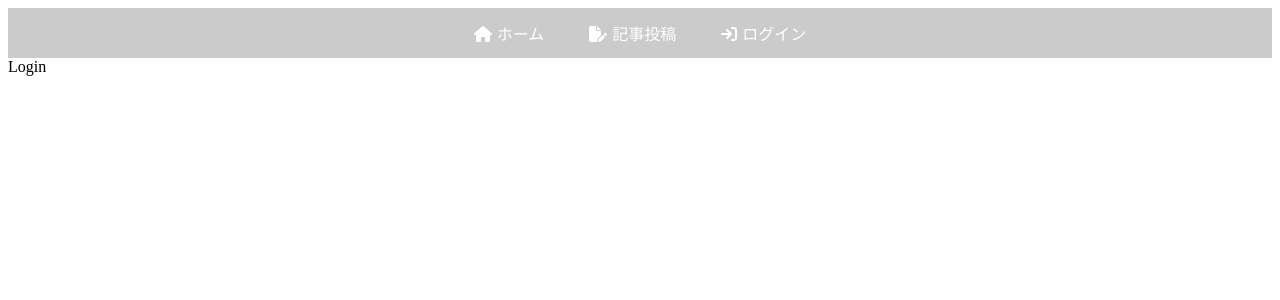
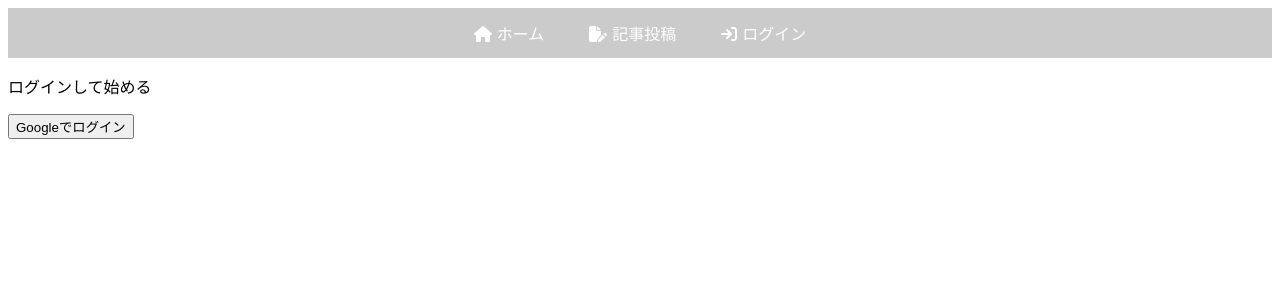
Before and after one commit to mizumizu7/blog_vite-react_firebase, a React (Vite) app: page /login in a window 1280 px wide. Shown: the top 300 px of the page. Built offline with nearby package versions, Linux system fonts and the light colour scheme.

Commit message:
add: login, logout page

```diff
--- a/src/App.jsx
+++ b/src/App.jsx
@@ -10,15 +10,17 @@
 import Navbar from './components/Navbar'
 
 function App() {
+  const [isAuth, setIsAuth] = useState(false)
+
   return (
     <>
       <Router>
-        <Navbar />
+        <Navbar isAuth={isAuth} />
         <Routes>
           <Route path="/" element={<Home />}></Route>
           <Route path="/createpost" element={<CreatePost />}></Route>
-          <Route path="/login" element={<Login />}></Route>
-          <Route path="/logout" element={<Logout />}></Route>
+          <Route path="/login" element={<Login setIsAuth={setIsAuth} />}></Route>
+          <Route path="/logout" element={<Logout setIsAuth={setIsAuth} />}></Route>
         </Routes>
       </Router>
     </>
--- a/src/components/Login.jsx
+++ b/src/components/Login.jsx
@@ -1,8 +1,24 @@
+import { signInWithPopup } from 'firebase/auth'
 import React from 'react'
+import { auth, provider } from '../firebase'
+import { useNavigate } from 'react-router-dom'
 
-const Login = () => {
+const Login = ({ setIsAuth }) => {
+  const navigate = useNavigate();
+  const loginInWithGoogle = () => {
+    // Googleでログイン
+    signInWithPopup(auth, provider).then((result) => {
+      localStorage.setItem("isAuth", true)
+      setIsAuth(true)
+      navigate("/");
+    })
+  }
+
   return (
-    <div>Login</div>
+    <div>
+      <p>ログインして始める</p>
+      <button onClick={loginInWithGoogle}>Googleでログイン</button>
+    </div>
   )
 }
 
--- a/src/components/Logout.jsx
+++ b/src/components/Logout.jsx
@@ -1,8 +1,24 @@
+import { signInWithPopup, signOut } from 'firebase/auth'
 import React from 'react'
+import { auth, provider } from '../firebase'
+import { useNavigate } from 'react-router-dom'
 
-const Logout = () => {
+const Logout = ({ setIsAuth }) => {
+  const navigate = useNavigate();
+  const logout = () => {
+    // ログアウト
+    signOut(auth).then(() => {
+      localStorage.clear()
+      setIsAuth(false)
+      navigate("/login")
+    })
+  }
+
   return (
-    <div>Logout</div>
+    <div>
+      <p>ログアウトする</p>
+      <button onClick={logout}>ログアウト</button>
+    </div>
   )
 }
 
--- a/src/components/Navbar.jsx
+++ b/src/components/Navbar.jsx
@@ -5,7 +5,7 @@
 import { faHouse, faFilePen, faArrowRightToBracket} from '@fortawesome/free-solid-svg-icons'
 
 
-const Navbar = () => {
+const Navbar = ({ isAuth }) => {
   return (
     <nav>
       <Link to="/">
@@ -16,10 +16,17 @@
         <FontAwesomeIcon icon={faFilePen} />
         記事投稿
       </Link>
-      <Link to="/login">
-        <FontAwesomeIcon icon={faArrowRightToBracket} />
-        ログイン
-      </Link>
+      {!isAuth ? (
+        <Link to="/login">
+          <FontAwesomeIcon icon={faArrowRightToBracket} />
+          ログイン
+        </Link>
+      ) : (
+        <Link to="/logout">
+          <FontAwesomeIcon icon={faArrowRightToBracket} />
+          ログアウト
+        </Link>
+      )}
     </nav>
   )
 }
```
